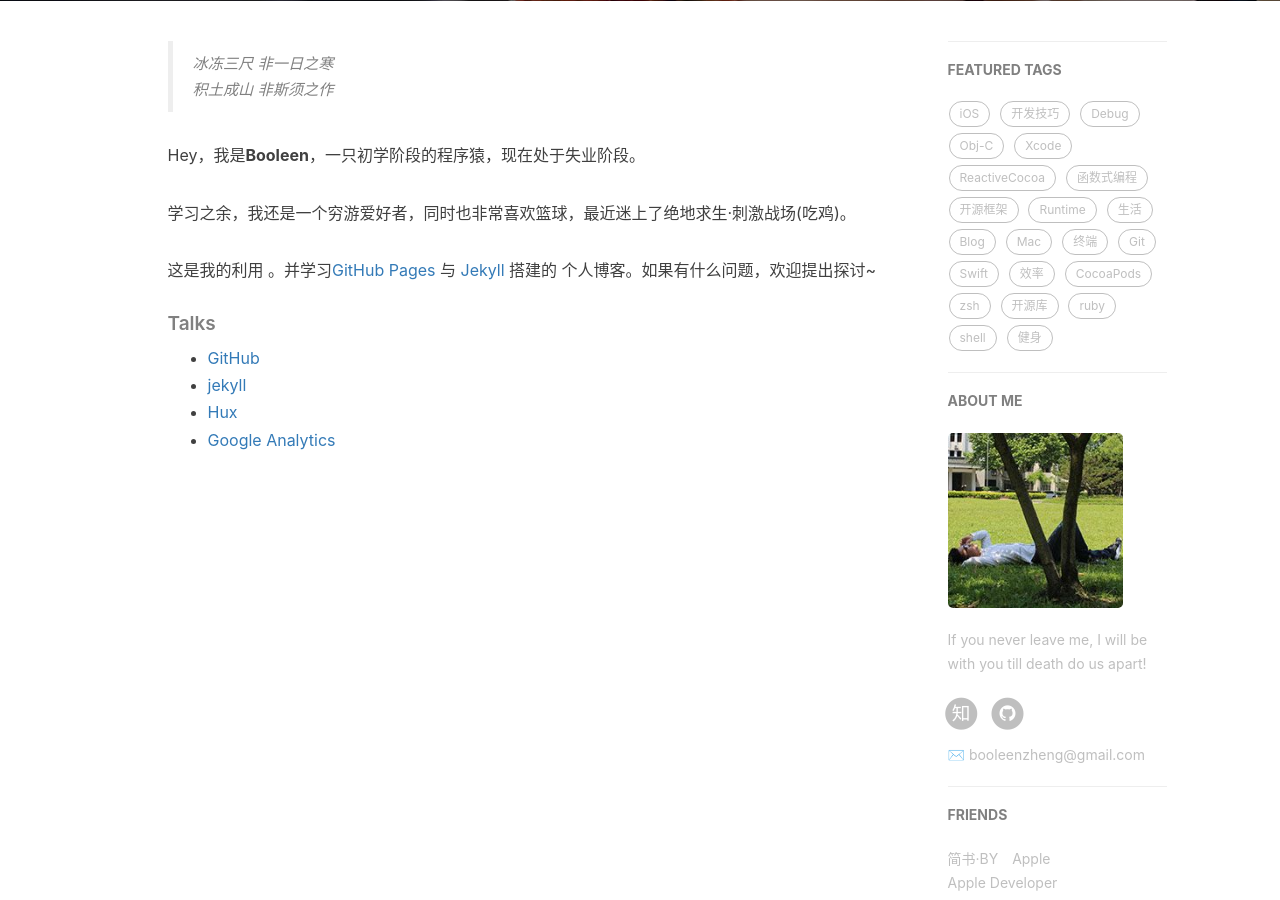
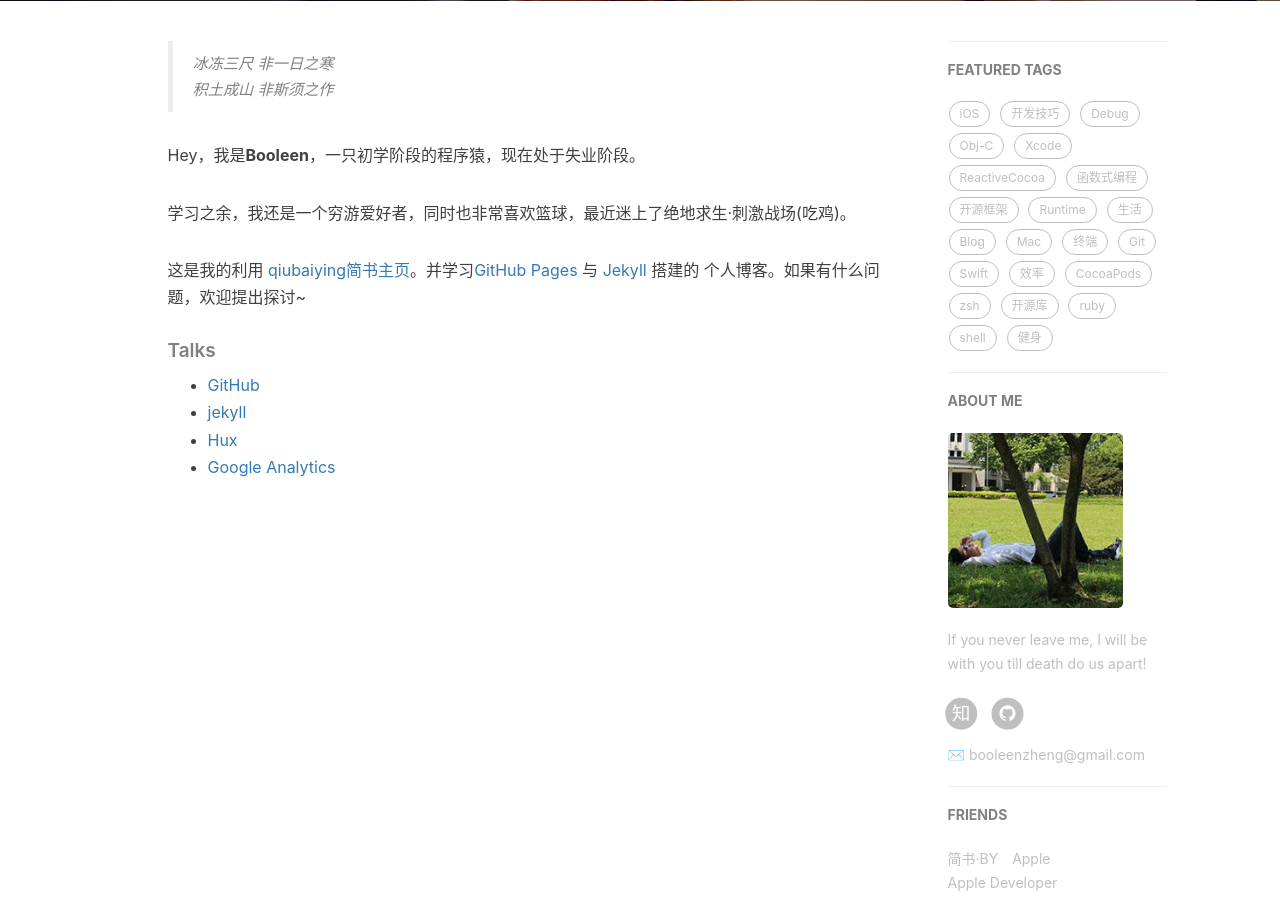
Before and after one commit to zhenghuilin/Blog, a Jekyll site: the page built from about.html, in a window 1280 px wide and 900 px high, scrolled down 417 px. Built offline with Jekyll 4.4.1, drawn with Linux system fonts in a browser that asks for light colours; nearby versions of some CDN libraries; comment, search, counter and statistics services are not loaded.

Commit message:
0706修改about主页语法错误

```diff
--- a/about.html
+++ b/about.html
@@ -22,7 +22,7 @@
 
     <p>学习之余，我还是一个穷游爱好者，同时也非常喜欢篮球，最近迷上了绝地求生·刺激战场(吃鸡)。</p>
 
-    <p>这是我的利用 <a href="https://http://www.jianshu.com/u/e71990ada2fd"qiubaiying简书主页></a>。并学习<a href="https://pages.github.com/">GitHub Pages</a> 与 <a href="http://jekyll.com.cn/">Jekyll</a> 搭建的 个人博客。如果有什么问题，欢迎提出探讨~</p>
+    <p>这是我的利用 <a href="https://http://www.jianshu.com/u/e71990ada2fd">qiubaiying简书主页</a>。并学习<a href="https://pages.github.com/">GitHub Pages</a> 与 <a href="http://jekyll.com.cn/">Jekyll</a> 搭建的 个人博客。如果有什么问题，欢迎提出探讨~</p>
 
     <p></p>
 
```
